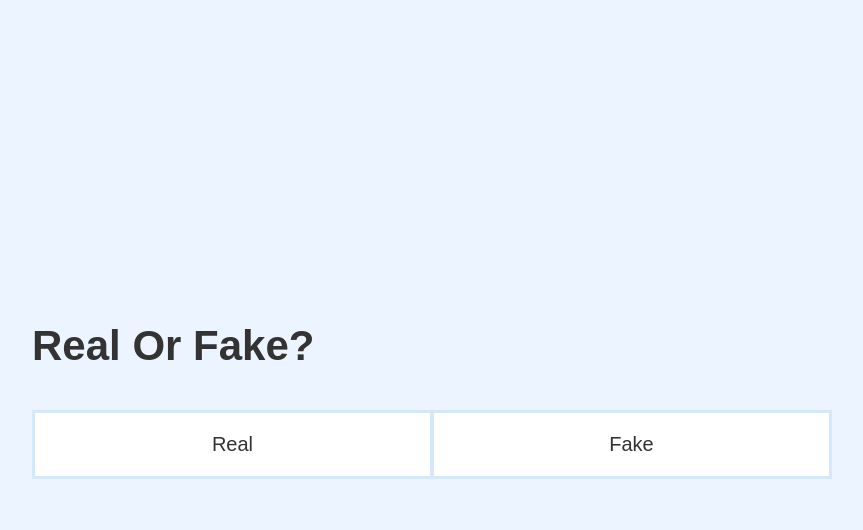
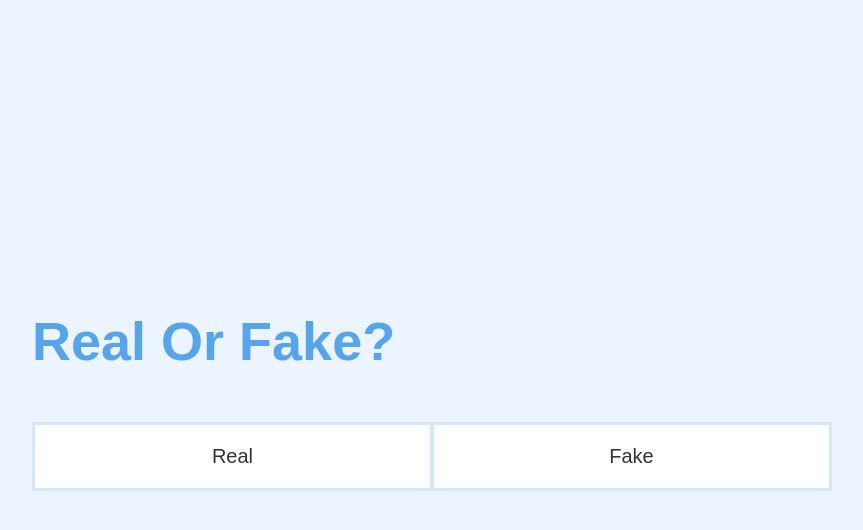
Before and after one commit to Subash-Chandra/3354-Project, a PHP site: page /play.html in a window 1280 px wide. Shown: the top 530 px of the page, without its empty margins (208-1071 px from the left). Run offline with PHP 8.4, Linux system fonts and the light colour scheme.

Commit message:
spicy headings
add spice to headings

```diff
--- a/play.css
+++ b/play.css
@@ -26,3 +26,21 @@
     text-align: center;
     vertical-align: middle;
 }
+h2 {text-align: center;}
+h1,
+  h2,
+  h3,
+  h4 {
+    margin-bottom: 1rem;
+  }
+
+  h1 {
+    font-size: 5.4rem;
+    color: #56a5eb;
+    margin-bottom: 5rem;
+  }
+
+  h1 > span {
+    font-size: 2.4rem;
+    font-weight: 500;
+  }
--- a/play.html
+++ b/play.html
@@ -15,7 +15,7 @@ include("auth.php");
 <body>
     <div class="container">
         <div id="game" class="justify-center flex-column">
-            <h2 id="question">Real Or Fake?</h2>
+            <h1 id="question">Real Or Fake?</h1>
             <div class="choice-container">
                 <div class="choice-child">
                     <div class="Real">
```
